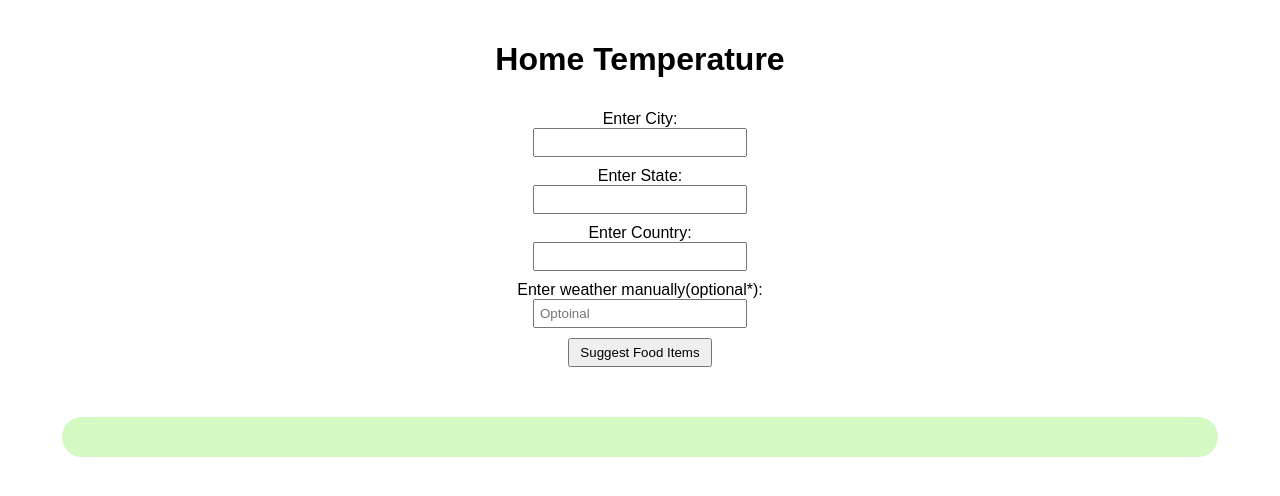
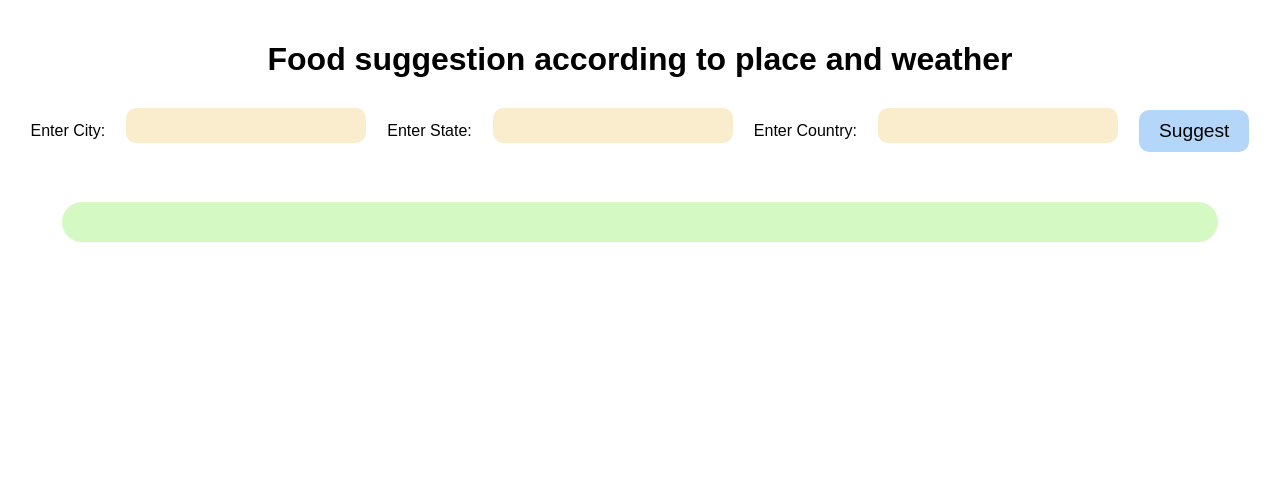
Before and after one commit to ronak-create/Food-suggestion-according_to_weather, a Flask app: page / in a window 1280 px wide. Shown: the top 496 px of the page. Run offline with Flask 3, Linux system fonts and the light colour scheme.

Commit message:
Update index.html

```diff
--- a/templates/index.html
+++ b/templates/index.html
@@ -3,7 +3,7 @@
   <head>
     <meta charset="UTF-8" />
     <meta name="viewport" content="width=device-width, initial-scale=1.0" />
-    <title>Food suggestion according to temperature</title>
+    <title>Food suggestion according to weather</title>
   </head>
   <style>
     body {
@@ -22,7 +22,9 @@
 
     form {
       display: flex;
-      flex-direction: column;
+      width: 100%;
+      /* flex-direction: column; */
+      justify-content: space-around;
       align-items: center;
     }
 
@@ -33,11 +35,26 @@
     input[type="text"] {
       padding: 5px;
       width: 200px;
+      outline: none;
+      border: none;
+      padding: 10px 20px;
+      background: #faedcd;
+      border-radius: 10px;
     }
 
     button[type="submit"] {
       margin-top: 10px;
       padding: 5px 10px;
+      background: #b4d6f9;
+      padding: 10px 20px;
+      outline: none;
+      border: none;
+      border-radius: 10px;
+      font-size: 1.2rem;
+    }
+
+    button[type="submit"]:hover {
+      cursor: pointer;
     }
 
     .food-items {
@@ -87,7 +104,7 @@
     }
   </style>
   <body>
-    <h1>Home Temperature</h1>
+    <h1>Food suggestion according to place and weather</h1>
     <form method="POST">
       <label for="city">Enter City:</label>
       <input type="text" name="city" id="city" />
@@ -95,9 +112,7 @@
       <input type="text" name="state" id="state" />
       <label for="country">Enter Country:</label>
       <input type="text" name="country" id="country" />
-      <label for="country">Enter weather manually(optional*):</label>
-      <input type="text" name="weather" id="weather" placeholder="Optoinal"/>
-      <button type="submit">Suggest Food Items</button>
+      <button type="submit">Suggest</button>
     </form>
     {% if temperature %}
     <p>The temperature in {{ city }} is {{ temperature }}°C.</p>
@@ -107,9 +122,8 @@
     <div class="food-items">
       {% for item in food %}
       <div class="item">
-        <!-- <img src="{{ item['image'] }}" alt="{{ item['name'] }}" /> -->
         <h1>{{ item["name"] }}</h1>
-        <p> - {{ item["description"] }}</p>
+        <p>{{ item["description"] }}</p>
       </div>
       {% endfor %}
     </div>
```
